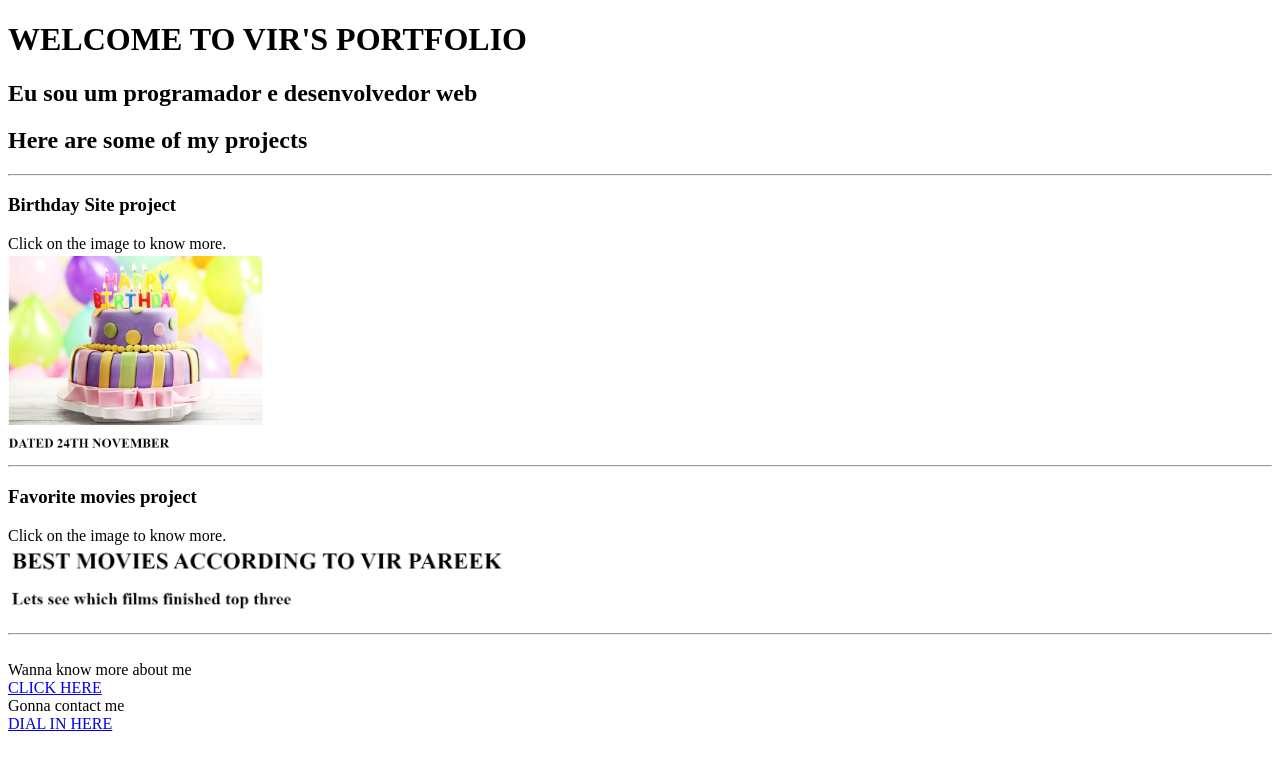
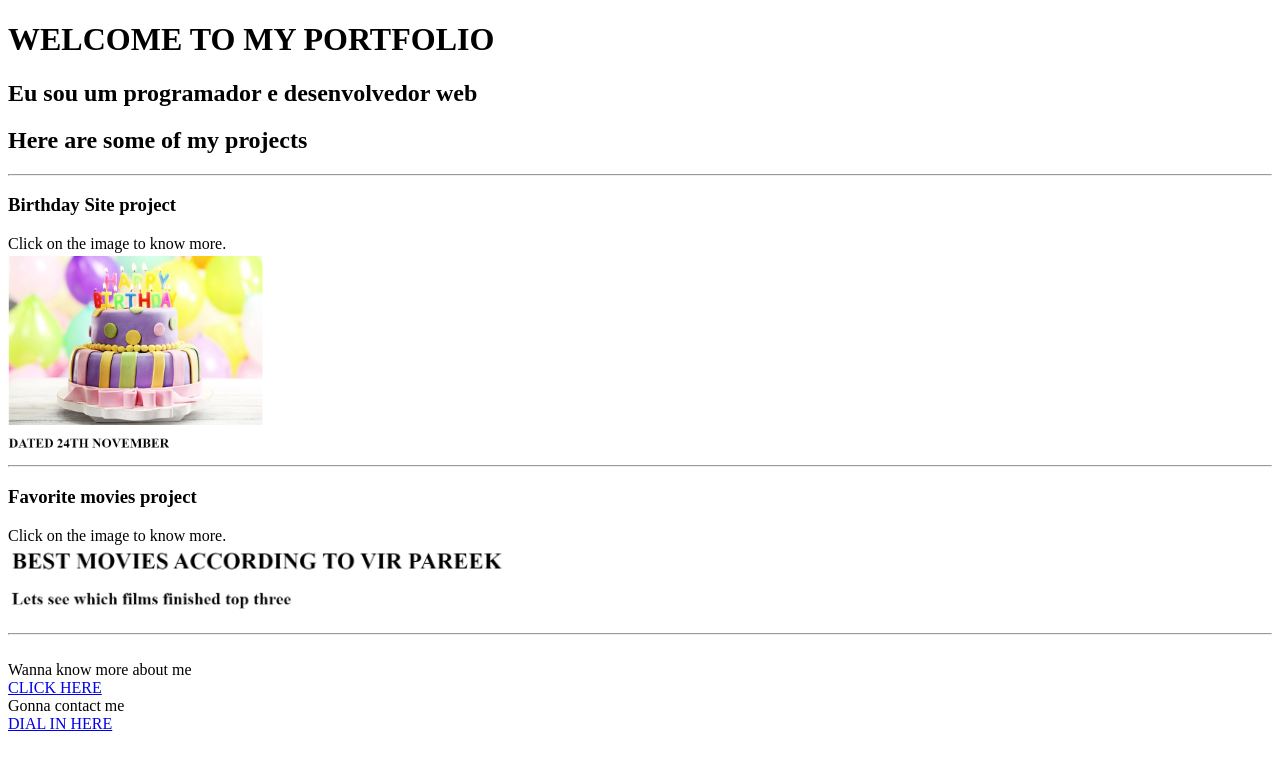
Before and after one commit to vir-pareek/html-portfolio, a plain HTML site: page index.html in a window 1280 px wide. Drawn offline with Linux system fonts and the light colour scheme.

Commit message:
Update index.html

```diff
--- a/index.html
+++ b/index.html
@@ -6,7 +6,7 @@
         <title>VIR'S PORTFOLIO</title>
     </head>
     <body>
-        <h1>WELCOME TO VIR'S PORTFOLIO</h1>
+        <h1>WELCOME TO MY PORTFOLIO</h1>
         <h2>Eu sou um programador e desenvolvedor web</h2>
         <h2>Here are some of my projects</h2>
         <hr/>
```
